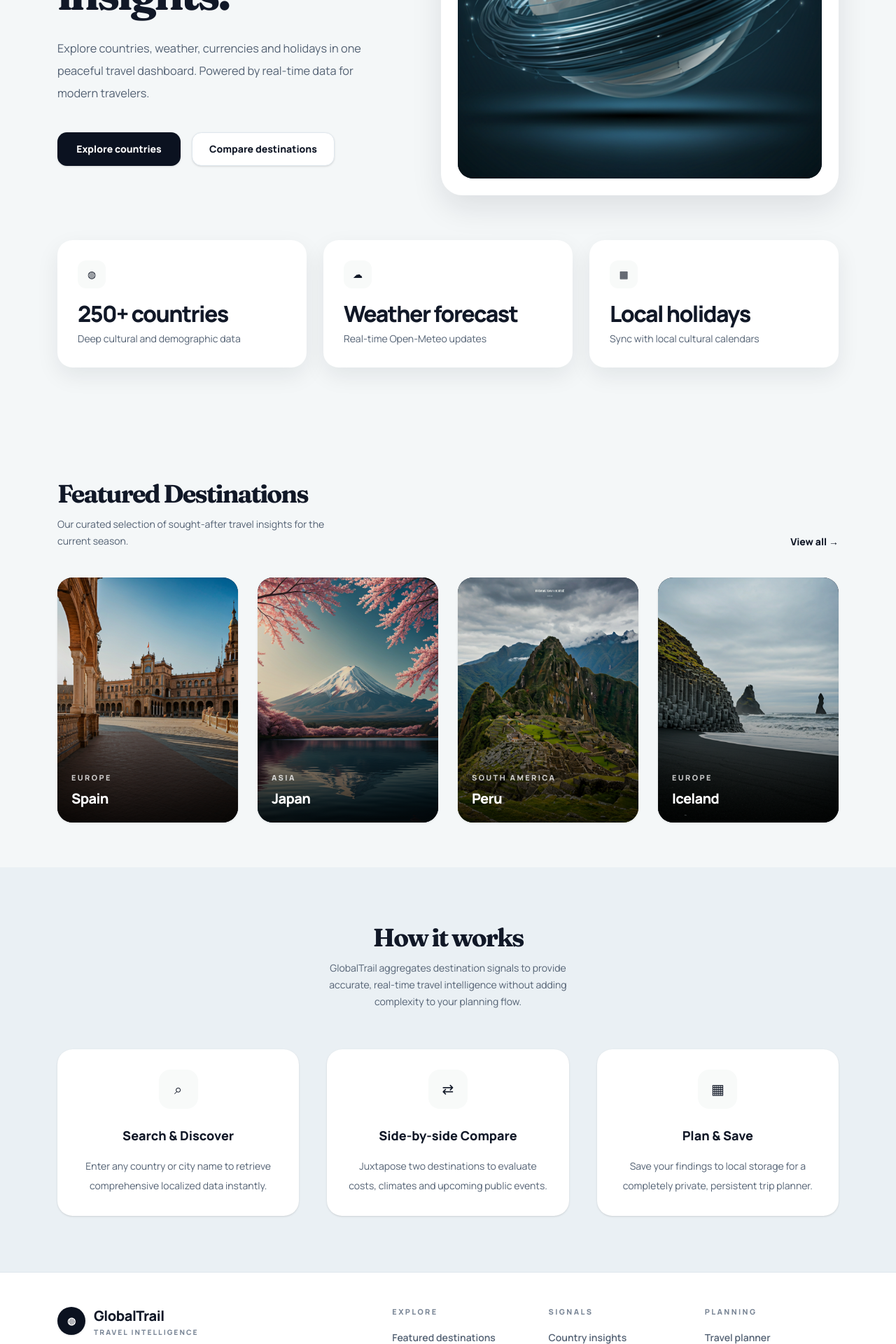
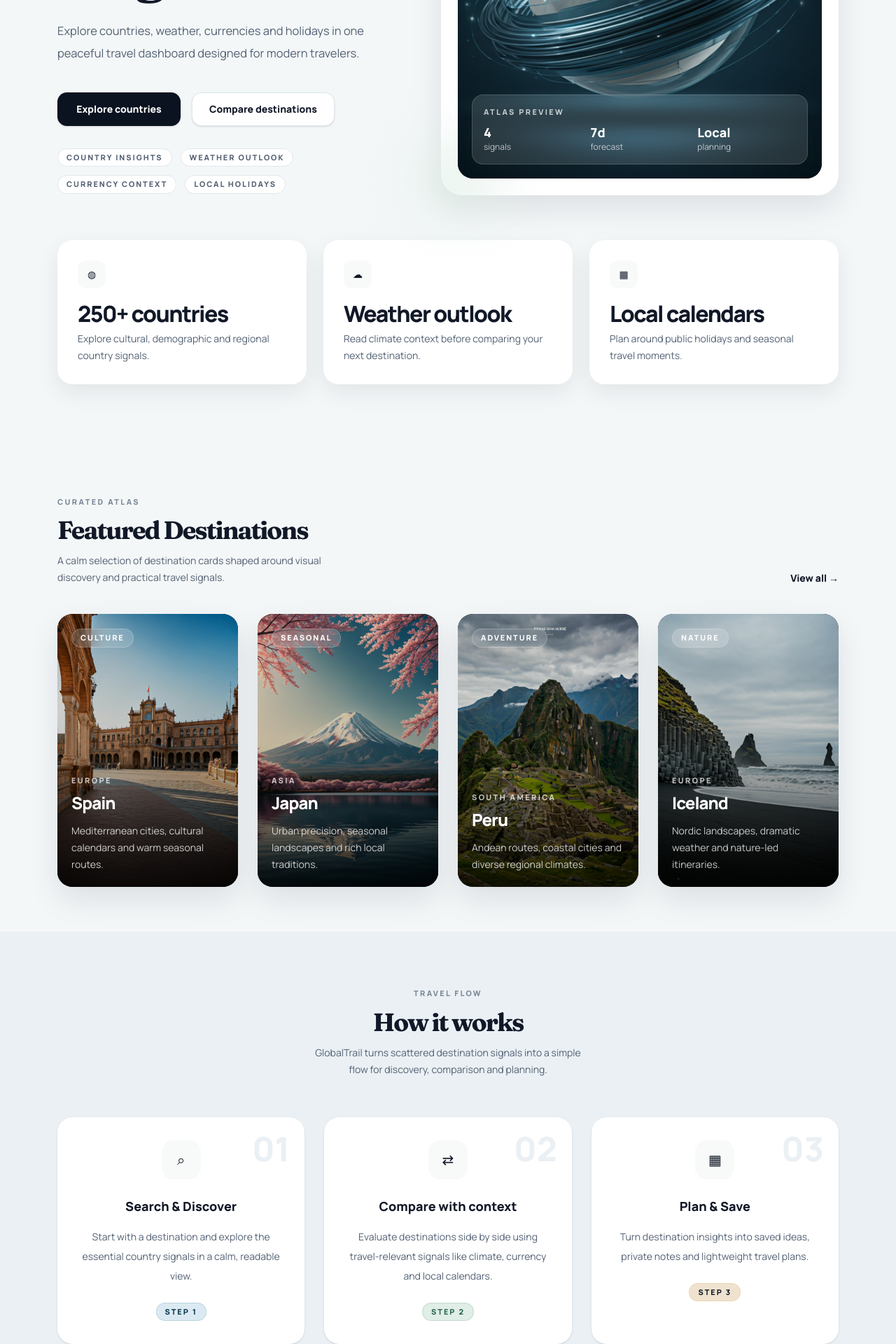
Before and after one commit to giordanap/globaltrail, a Next.js app: page / in a window 1280 px wide. Shown: the part 480-2400 px from the top of the page at 70% size. Built offline with nearby package versions, Linux system fonts and the light colour scheme.

Commit message:
feat: add globaltrail premium home page

```diff
--- a/src/modules/home/components/featured-destinations-section.tsx
+++ b/src/modules/home/components/featured-destinations-section.tsx
@@ -1,4 +1,5 @@
 import Image from "next/image";
+import { Badge } from "@/shared/components/ui/badge";
 import { Container } from "@/shared/components/ui/container";
 import { SectionHeader } from "@/shared/components/ui/section-header";
 import { featuredDestinations } from "@/modules/home/data/home-content";
@@ -8,8 +9,9 @@ export function FeaturedDestinationsSection() {
     <section id="destinations" className="bg-background py-16">
       <Container>
         <SectionHeader
+          eyebrow="Curated atlas"
           title="Featured Destinations"
-          description="Our curated selection of sought-after travel insights for the current season."
+          description="A calm selection of destination cards shaped around visual discovery and practical travel signals."
           action={
             <a
               href="#top"
@@ -24,25 +26,36 @@ export function FeaturedDestinationsSection() {
           {featuredDestinations.map((destination) => (
             <article
               key={destination.country}
-              className="group relative h-[310px] overflow-hidden rounded-card bg-ink shadow-sm md:h-[330px] lg:h-[350px]"
+              className="group relative h-[340px] overflow-hidden rounded-card bg-ink shadow-card md:h-[360px] lg:h-[390px]"
             >
               <Image
                 src={destination.image}
                 alt={`${destination.country} destination preview`}
                 fill
                 sizes="(min-width: 1024px) 25vw, (min-width: 768px) 50vw, 100vw"
-                className="object-cover transition duration-500 group-hover:scale-105"
+                className="object-cover transition duration-700 group-hover:scale-105"
               />
 
-              <div className="absolute inset-0 bg-gradient-to-t from-black/78 via-black/18 to-transparent" />
+              <div className="absolute inset-0 bg-gradient-to-t from-black/82 via-black/24 to-black/5" />
+
+              <div className="absolute left-5 top-5">
+                <Badge variant="neutral" className="border-white/20 bg-white/15 text-white backdrop-blur-md">
+                  {destination.signal}
+                </Badge>
+              </div>
 
               <div className="absolute bottom-5 left-5 right-5 text-white">
-                <p className="travel-label text-white/78">
+                <p className="travel-label text-white/75">
                   {destination.region}
                 </p>
-                <h3 className="mt-2 text-xl font-black tracking-[-0.035em]">
+
+                <h3 className="mt-2 text-2xl font-black tracking-[-0.04em]">
                   {destination.country}
                 </h3>
+
+                <p className="mt-3 text-sm leading-6 text-white/78">
+                  {destination.description}
+                </p>
               </div>
             </article>
           ))}
--- a/src/modules/home/components/hero-section.tsx
+++ b/src/modules/home/components/hero-section.tsx
@@ -1,27 +1,27 @@
 import Image from "next/image";
+import { Badge } from "@/shared/components/ui/badge";
 import { ButtonLink } from "@/shared/components/ui/button-link";
 import { Container } from "@/shared/components/ui/container";
 import { Eyebrow } from "@/shared/components/ui/eyebrow";
 import { StatCard } from "@/shared/components/ui/stat-card";
-import { insightCards } from "@/modules/home/data/home-content";
+import { heroSignals, insightCards } from "@/modules/home/data/home-content";
 import { withBasePath } from "@/core/router/base-path";
 
 export function HeroSection() {
   return (
-    <section id="top" className="bg-background">
+    <section id="top" className="overflow-hidden bg-background">
       <Container className="py-20 lg:py-24">
         <div className="grid gap-16 lg:grid-cols-[0.92fr_1.08fr] lg:items-center">
           <div>
             <Eyebrow className="mb-7">● Live travel insights</Eyebrow>
 
-            <h1 className="travel-heading max-w-[560px] text-[clamp(3rem,5vw,5.2rem)] leading-[0.94] text-foreground">
+            <h1 className="travel-heading max-w-[560px] text-[clamp(3.2rem,5.4vw,5.6rem)] leading-[0.92] text-foreground">
               Plan smarter journeys with global travel insights.
             </h1>
 
-            <p className="mt-8 max-w-[510px] text-[1.02rem] leading-8 text-muted-strong">
+            <p className="mt-8 max-w-[520px] text-[1.03rem] leading-8 text-muted-strong">
               Explore countries, weather, currencies and holidays in one
-              peaceful travel dashboard. Powered by real-time data for modern
-              travelers.
+              peaceful travel dashboard designed for modern travelers.
             </p>
 
             <div className="mt-10 flex flex-col gap-4 sm:flex-row">
@@ -31,19 +31,48 @@ export function HeroSection() {
                 Compare destinations
               </ButtonLink>
             </div>
+
+            <div className="mt-8 flex flex-wrap gap-3">
+              {heroSignals.map((signal) => (
+                <Badge key={signal} variant="neutral">
+                  {signal}
+                </Badge>
+              ))}
+            </div>
           </div>
 
           <div className="flex justify-center lg:justify-end">
-            <article className="travel-panel w-full max-w-[590px] p-6">
+            <article className="travel-panel relative w-full max-w-[610px] p-6">
+              <div className="absolute -right-10 -top-10 hidden size-32 rounded-full bg-mist-blue/70 blur-2xl lg:block" />
+              <div className="absolute -bottom-8 -left-8 hidden size-28 rounded-full bg-sage/80 blur-2xl lg:block" />
+
               <div className="relative h-[470px] overflow-hidden rounded-card bg-ink sm:h-[510px] lg:h-[550px]">
                 <Image
                   src={withBasePath("/images/globaltrail/hero-globe.webp")}
                   alt="Abstract globe representing global travel insights"
                   fill
                   priority
-                  sizes="(min-width: 1024px) 590px, 100vw"
+                  sizes="(min-width: 1024px) 610px, 100vw"
                   className="object-cover"
                 />
+
+                <div className="absolute inset-x-5 bottom-5 rounded-2xl border border-white/15 bg-white/12 p-4 text-white shadow-soft backdrop-blur-md">
+                  <p className="travel-label text-white/75">Atlas preview</p>
+                  <div className="mt-3 grid grid-cols-3 gap-3 text-sm">
+                    <div>
+                      <p className="text-lg font-black leading-none">4</p>
+                      <p className="mt-1 text-xs text-white/70">signals</p>
+                    </div>
+                    <div>
+                      <p className="text-lg font-black leading-none">7d</p>
+                      <p className="mt-1 text-xs text-white/70">forecast</p>
+                    </div>
+                    <div>
+                      <p className="text-lg font-black leading-none">Local</p>
+                      <p className="mt-1 text-xs text-white/70">planning</p>
+                    </div>
+                  </div>
+                </div>
               </div>
             </article>
           </div>
--- a/src/modules/home/components/how-it-works-section.tsx
+++ b/src/modules/home/components/how-it-works-section.tsx
@@ -1,3 +1,4 @@
+import { Badge } from "@/shared/components/ui/badge";
 import { Card } from "@/shared/components/ui/card";
 import { Container } from "@/shared/components/ui/container";
 import { SectionHeader } from "@/shared/components/ui/section-header";
@@ -9,22 +10,44 @@ export function HowItWorksSection() {
       <Container>
         <SectionHeader
           align="center"
+          eyebrow="Travel flow"
           title="How it works"
-          description="GlobalTrail aggregates destination signals to provide accurate, real-time travel intelligence without adding complexity to your planning flow."
+          description="GlobalTrail turns scattered destination signals into a simple flow for discovery, comparison and planning."
         />
 
-        <div className="mt-14 grid gap-10 md:grid-cols-3">
-          {howItWorksSteps.map((step) => (
-            <Card key={step.title} className="p-7 text-center shadow-sm">
+        <div className="mt-14 grid gap-7 md:grid-cols-3">
+          {howItWorksSteps.map((step, index) => (
+            <Card
+              key={step.title}
+              className="relative overflow-hidden border border-white/70 p-8 text-center shadow-sm"
+            >
+              <div className="absolute right-5 top-5 text-5xl font-black leading-none text-surface-muted">
+                0{index + 1}
+              </div>
+
+              <div className="relative">
                 <div className="mx-auto grid size-14 place-items-center rounded-2xl bg-surface-soft text-xl">
                   {step.icon}
                 </div>
+
                 <h3 className="mt-6 text-lg font-black text-foreground">
                   {step.title}
                 </h3>
+
                 <p className="mx-auto mt-4 max-w-xs text-sm leading-7 text-muted-strong">
                   {step.description}
                 </p>
+
+                <div className="mt-6 flex justify-center">
+                  <Badge
+                    variant={
+                      index === 0 ? "ocean" : index === 1 ? "sage" : "sand"
+                    }
+                  >
+                    Step {index + 1}
+                  </Badge>
+                </div>
+              </div>
             </Card>
           ))}
         </div>
--- a/src/modules/home/data/home-content.ts
+++ b/src/modules/home/data/home-content.ts
@@ -4,17 +4,17 @@ export const insightCards = [
   {
     icon: "◍",
     value: "250+ countries",
-    description: "Deep cultural and demographic data",
+    description: "Explore cultural, demographic and regional country signals.",
   },
   {
     icon: "☁",
-    value: "Weather forecast",
-    description: "Real-time Open-Meteo updates",
+    value: "Weather outlook",
+    description: "Read climate context before comparing your next destination.",
   },
   {
     icon: "▦",
-    value: "Local holidays",
-    description: "Sync with local cultural calendars",
+    value: "Local calendars",
+    description: "Plan around public holidays and seasonal travel moments.",
   },
 ] as const;
 
@@ -22,21 +22,29 @@ export const featuredDestinations = [
   {
     country: "Spain",
     region: "Europe",
+    description: "Mediterranean cities, cultural calendars and warm seasonal routes.",
+    signal: "Culture",
     image: withBasePath("/images/globaltrail/spain.webp"),
   },
   {
     country: "Japan",
     region: "Asia",
+    description: "Urban precision, seasonal landscapes and rich local traditions.",
+    signal: "Seasonal",
     image: withBasePath("/images/globaltrail/japan.webp"),
   },
   {
     country: "Peru",
     region: "South America",
+    description: "Andean routes, coastal cities and diverse regional climates.",
+    signal: "Adventure",
     image: withBasePath("/images/globaltrail/peru.webp"),
   },
   {
     country: "Iceland",
     region: "Europe",
+    description: "Nordic landscapes, dramatic weather and nature-led itineraries.",
+    signal: "Nature",
     image: withBasePath("/images/globaltrail/iceland.webp"),
   },
 ] as const;
@@ -46,18 +54,25 @@ export const howItWorksSteps = [
     icon: "⌕",
     title: "Search & Discover",
     description:
-      "Enter any country or city name to retrieve comprehensive localized data instantly.",
+      "Start with a destination and explore the essential country signals in a calm, readable view.",
   },
   {
     icon: "⇄",
-    title: "Side-by-side Compare",
+    title: "Compare with context",
     description:
-      "Juxtapose two destinations to evaluate costs, climates and upcoming public events.",
+      "Evaluate destinations side by side using travel-relevant signals like climate, currency and local calendars.",
   },
   {
     icon: "▦",
     title: "Plan & Save",
     description:
-      "Save your findings to local storage for a completely private, persistent trip planner.",
+      "Turn destination insights into saved ideas, private notes and lightweight travel plans.",
   },
 ] as const;
+
+export const heroSignals = [
+  "Country insights",
+  "Weather outlook",
+  "Currency context",
+  "Local holidays",
+] as const;
```
Lines whose indentation alone changed are shown as unchanged.
